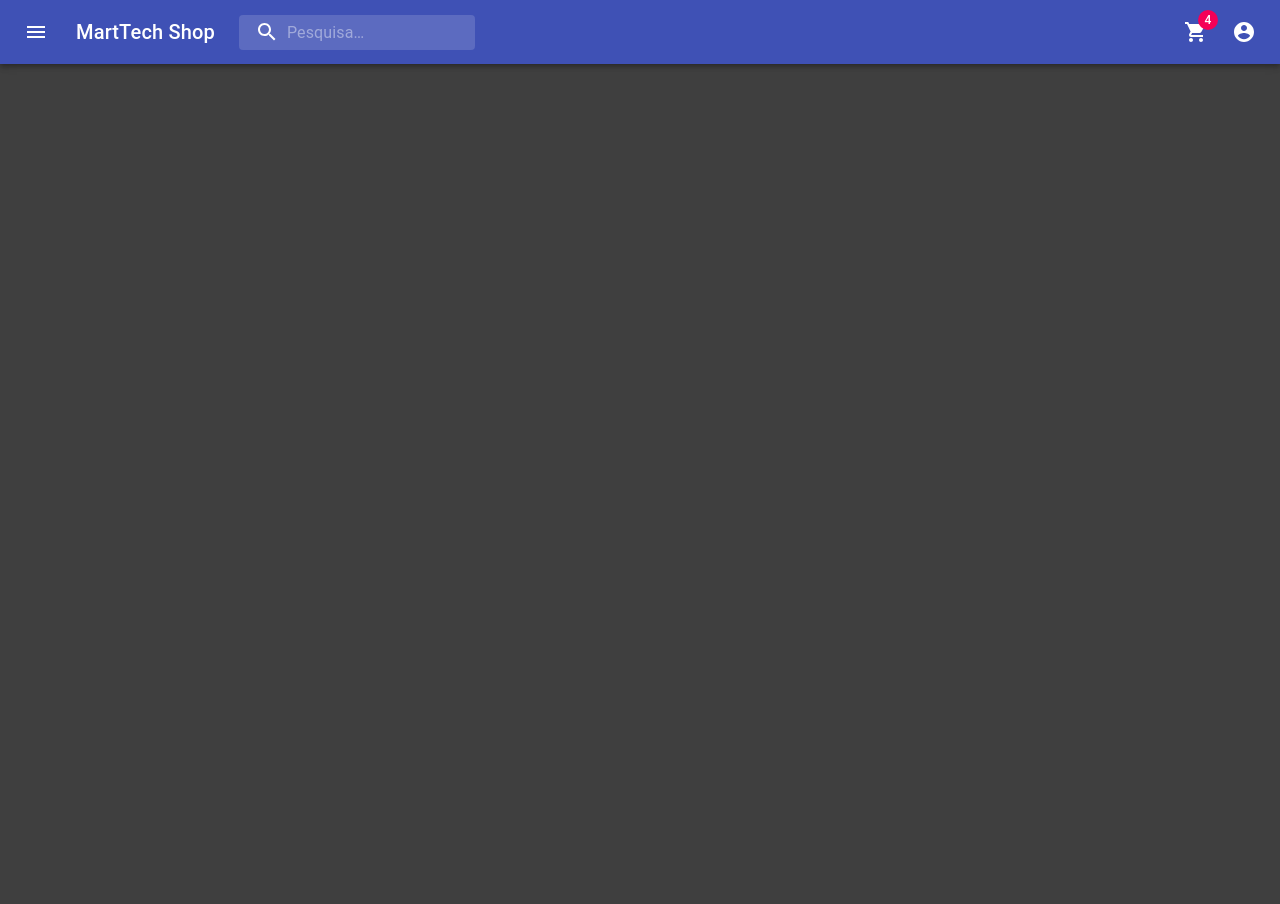
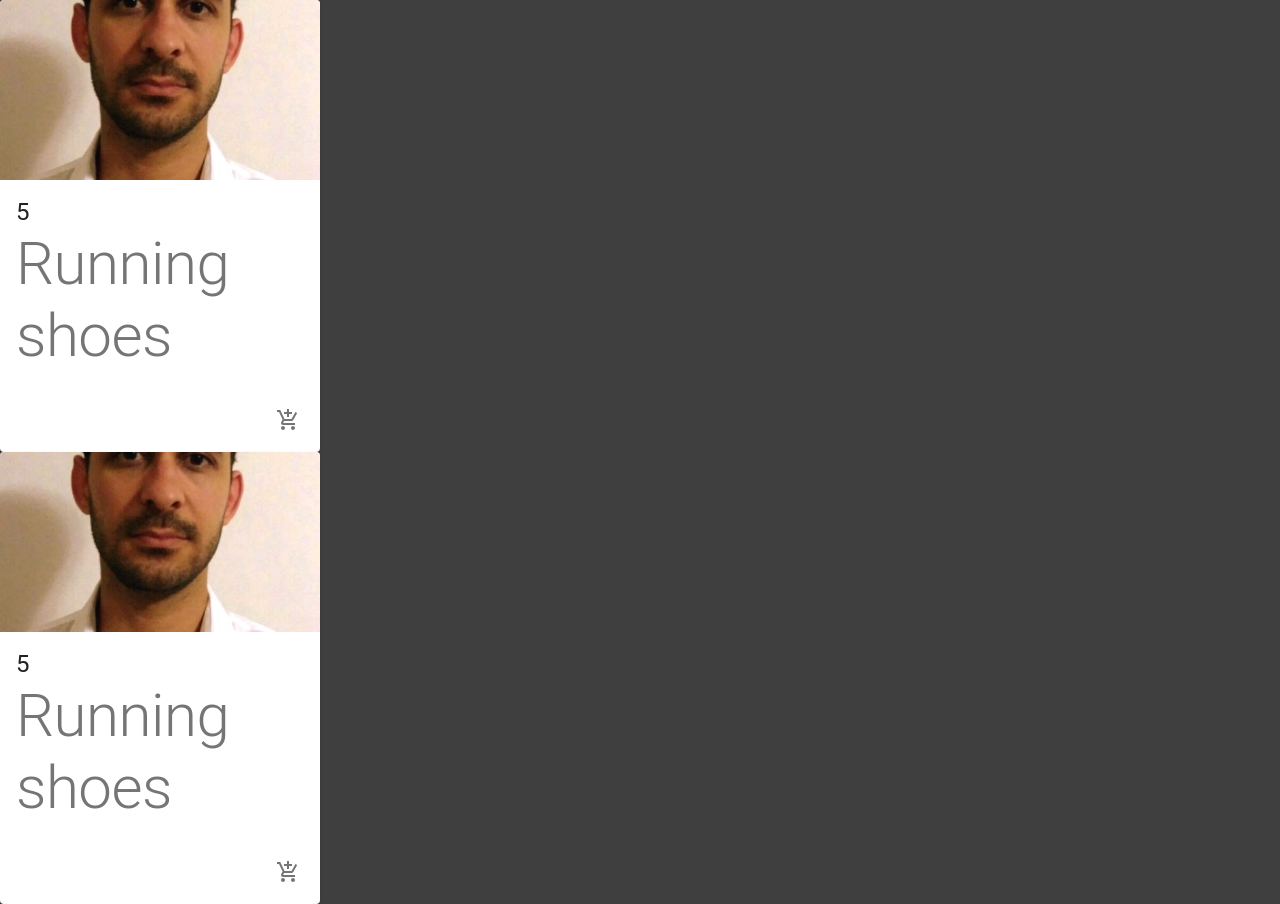
Before and after one commit to nunestiago/marttech, a React (Create React App) app: page / in a window 1280 px wide. Before the commit the page ends 800 px from the top, so only its background shows below. Built offline with nearby package versions, Linux system fonts and the light colour scheme.

Commit message:
removed nav

```diff
--- a/package.json
+++ b/package.json
@@ -25,6 +25,7 @@
     "typescript": "^3.7.5"
   },
   "devDependencies": {
+    "@types/material-ui": "^0.21.8",
     "@typescript-eslint/eslint-plugin": "^3.3.0",
     "@typescript-eslint/parser": "^3.3.0",
     "eslint-config-prettier": "^6.11.0",
--- a/src/App.tsx
+++ b/src/App.tsx
@@ -1,11 +1,11 @@
 import React from 'react';
 
-import Nav from './components/Nav';
+import Products from './components/Products/Products';
 
 function App(): JSX.Element {
   return (
     <div className="container">
-      <Nav />
+      <Products />
     </div>
   );
 }
--- a/src/components/Nav/index.tsx
+++ /dev/null
@@ -1,231 +0,0 @@
-import React from 'react';
-import {
-  fade,
-  makeStyles,
-  Theme,
-  createStyles,
-} from '@material-ui/core/styles';
-import AppBar from '@material-ui/core/AppBar';
-import Toolbar from '@material-ui/core/Toolbar';
-import IconButton from '@material-ui/core/IconButton';
-import Typography from '@material-ui/core/Typography';
-import InputBase from '@material-ui/core/InputBase';
-import Badge from '@material-ui/core/Badge';
-import MenuItem from '@material-ui/core/MenuItem';
-import Menu from '@material-ui/core/Menu';
-import MenuIcon from '@material-ui/icons/Menu';
-import SearchIcon from '@material-ui/icons/Search';
-import AccountCircle from '@material-ui/icons/AccountCircle';
-import MailIcon from '@material-ui/icons/Mail';
-import NotificationsIcon from '@material-ui/icons/Notifications';
-import MoreIcon from '@material-ui/icons/MoreVert';
-import ShoppingCartIcon from '@material-ui/icons/ShoppingCart';
-
-const useStyles = makeStyles((theme: Theme) =>
-  createStyles({
-    grow: {
-      flexGrow: 1,
-    },
-    menuButton: {
-      marginRight: theme.spacing(2),
-    },
-    title: {
-      display: 'none',
-      [theme.breakpoints.up('sm')]: {
-        display: 'block',
-      },
-    },
-    search: {
-      position: 'relative',
-      borderRadius: theme.shape.borderRadius,
-      backgroundColor: fade(theme.palette.common.white, 0.15),
-      '&:hover': {
-        backgroundColor: fade(theme.palette.common.white, 0.25),
-      },
-      marginRight: theme.spacing(2),
-      marginLeft: 0,
-      width: '100%',
-      [theme.breakpoints.up('sm')]: {
-        marginLeft: theme.spacing(3),
-        width: 'auto',
-      },
-    },
-    searchIcon: {
-      padding: theme.spacing(0, 2),
-      height: '100%',
-      position: 'absolute',
-      pointerEvents: 'none',
-      display: 'flex',
-      alignItems: 'center',
-      justifyContent: 'center',
-    },
-    inputRoot: {
-      color: 'inherit',
-    },
-    inputInput: {
-      padding: theme.spacing(1, 1, 1, 0),
-      // vertical padding + font size from searchIcon
-      paddingLeft: `calc(1em + ${theme.spacing(4)}px)`,
-      transition: theme.transitions.create('width'),
-      width: '100%',
-      [theme.breakpoints.up('md')]: {
-        width: '20ch',
-      },
-    },
-    sectionDesktop: {
-      display: 'none',
-      [theme.breakpoints.up('md')]: {
-        display: 'flex',
-      },
-    },
-    sectionMobile: {
-      display: 'flex',
-      [theme.breakpoints.up('md')]: {
-        display: 'none',
-      },
-    },
-  }),
-);
-
-export default function PrimarySearchAppBar(): JSX.Element {
-  const classes = useStyles();
-  const [anchorEl, setAnchorEl] = React.useState<null | HTMLElement>(null);
-  const [mobileMoreAnchorEl, setMobileMoreAnchorEl] =
-    React.useState<null | HTMLElement>(null);
-
-  const isMenuOpen = Boolean(anchorEl);
-  const isMobileMenuOpen = Boolean(mobileMoreAnchorEl);
-
-  const handleProfileMenuOpen = (event: React.MouseEvent<HTMLElement>) => {
-    setAnchorEl(event.currentTarget);
-  };
-
-  const handleMobileMenuClose = () => {
-    setMobileMoreAnchorEl(null);
-  };
-
-  const handleMenuClose = () => {
-    setAnchorEl(null);
-    handleMobileMenuClose();
-  };
-
-  const handleMobileMenuOpen = (event: React.MouseEvent<HTMLElement>) => {
-    setMobileMoreAnchorEl(event.currentTarget);
-  };
-
-  const menuId = 'primary-search-account-menu';
-  const renderMenu = (
-    <Menu
-      anchorEl={anchorEl}
-      anchorOrigin={{ vertical: 'top', horizontal: 'right' }}
-      id={menuId}
-      keepMounted
-      transformOrigin={{ vertical: 'top', horizontal: 'right' }}
-      open={isMenuOpen}
-      onClose={handleMenuClose}
-    >
-      <MenuItem onClick={handleMenuClose}>Perfil</MenuItem>
-      <MenuItem onClick={handleMenuClose}>Meu carrinho</MenuItem>
-    </Menu>
-  );
-
-  const mobileMenuId = 'primary-search-account-menu-mobile';
-  const renderMobileMenu = (
-    <Menu
-      anchorEl={mobileMoreAnchorEl}
-      anchorOrigin={{ vertical: 'top', horizontal: 'right' }}
-      id={mobileMenuId}
-      keepMounted
-      transformOrigin={{ vertical: 'top', horizontal: 'right' }}
-      open={isMobileMenuOpen}
-      onClose={handleMobileMenuClose}
-    >
-      <MenuItem>
-        <IconButton aria-label="show 4 new mails" color="inherit">
-          <Badge badgeContent={4} color="secondary">
-            {/* TODO qntidade carrinho */}
-            <ShoppingCartIcon />
-          </Badge>
-        </IconButton>
-        <p>Messages</p>
-      </MenuItem>
-      <MenuItem onClick={handleProfileMenuOpen}>
-        <IconButton
-          aria-label="account of current user"
-          aria-controls="primary-search-account-menu"
-          aria-haspopup="true"
-          color="inherit"
-        >
-          <AccountCircle />
-        </IconButton>
-        <p>Profile</p>
-      </MenuItem>
-    </Menu>
-  );
-
-  return (
-    <div className={classes.grow}>
-      <AppBar position="static">
-        <Toolbar>
-          <IconButton
-            edge="start"
-            className={classes.menuButton}
-            color="inherit"
-            aria-label="open drawer"
-          >
-            <MenuIcon />
-          </IconButton>
-          <Typography className={classes.title} variant="h6" noWrap>
-            MartTech Shop
-          </Typography>
-          <div className={classes.search}>
-            <div className={classes.searchIcon}>
-              <SearchIcon />
-            </div>
-            <InputBase
-              placeholder="Pesquisa…"
-              classes={{
-                root: classes.inputRoot,
-                input: classes.inputInput,
-              }}
-              inputProps={{ 'aria-label': 'search' }}
-            />
-          </div>
-          <div className={classes.grow} />
-          <div className={classes.sectionDesktop}>
-            <IconButton aria-label="show 4 new mails" color="inherit">
-              <Badge badgeContent={4} color="secondary">
-                {' '}
-                {/* TODO qntdida carrinho */}
-                <ShoppingCartIcon />
-              </Badge>
-            </IconButton>
-            <IconButton
-              edge="end"
-              aria-label="account of current user"
-              aria-controls={menuId}
-              aria-haspopup="true"
-              onClick={handleProfileMenuOpen}
-              color="inherit"
-            >
-              <AccountCircle />
-            </IconButton>
-          </div>
-          <div className={classes.sectionMobile}>
-            <IconButton
-              aria-label="show more"
-              aria-controls={mobileMenuId}
-              aria-haspopup="true"
-              onClick={handleMobileMenuOpen}
-              color="inherit"
-            >
-              <MoreIcon />
-            </IconButton>
-          </div>
-        </Toolbar>
-      </AppBar>
-      {renderMobileMenu}
-      {renderMenu}
-    </div>
-  );
-}
--- a/src/components/Products/Product/Product.tsx
+++ b/src/components/Products/Product/Product.tsx
@@ -9,10 +9,15 @@ import {
 } from '@material-ui/core';
 import { AddShoppingCart } from '@material-ui/icons';
 
+import tempPhoto from '../../../assets/wallphoto.jpg';
+
+import useStyles from './styles';
+
 const Product = ({ product }): JSX.Element => {
+  const classes = useStyles();
   return (
     <Card className={classes.root}>
-      <CardMedia className={classes.media} image={} />
+      <CardMedia className={classes.media} image={tempPhoto} />
       <CardContent>
         <div className={classes.cardContent}>
           <Typography variant="h5">{product.price}</Typography>
--- /dev/null
+++ b/src/components/Products/Product/styles.ts
@@ -0,0 +1,9 @@
+import React from 'react';
+import { makeStyles, Theme } from '@material-ui/core/styles';
+
+export default makeStyles((theme: Theme) => ({
+  root: { maxWidth: '100%' },
+  media: { height: '0', paddingTop: '56.25%' },
+  cardActions: { display: 'flex', justifyContent: 'flex-end' },
+  cardContent: { display: 'flex', justifyContent: 'space-between' },
+}));
--- a/src/components/Products/Products.tsx
+++ b/src/components/Products/Products.tsx
@@ -1,33 +1,38 @@
 import React from 'react';
-import Grid from '@material-ui/core';
+import { Grid } from '@material-ui/core';
 import Product from './Product/Product';
 
-type ProductTypes = {
-  id: number;
-  name: string;
-  description: string;
-  price: number;
-};
+// type ProductTypes = {
+//   id: number;
+//   name: string;
+//   description: string;
+//   price: number;
+// };
 
-interface ProductProps {
-  product: ProductTypes;
-}
+// interface ProductProps {
+//   product: ProductTypes;
+// }
 
 const products = [
   { id: 1, name: 'Shoes', description: 'Running shoes', price: 5 },
   { id: 1, name: 'Shoes', description: 'Running shoes', price: 5 },
 ];
 
+// eslint-disable-next-line @typescript-eslint/explicit-module-boundary-types
 const Products = () => {
+  return (
     <main>
-    <Grid container justify="center spacing={4}">
+      <Grid
+      // container justify="center spacing={4}"
+      >
         {products.map((product) => (
           <Grid item key={product.id} xs={12} sm={6} md={4} lg={3}>
             <Product product={product} />
           </Grid>
         ))}
       </Grid>
-  </main>;
+    </main>
+  );
 };
 
 export default Products;
```
Also changed, not shown: src/assets/wallphoto.jpg (added), 1 other file (tests, documents, lock files or other folders). Lines whose indentation alone changed are shown as unchanged.
